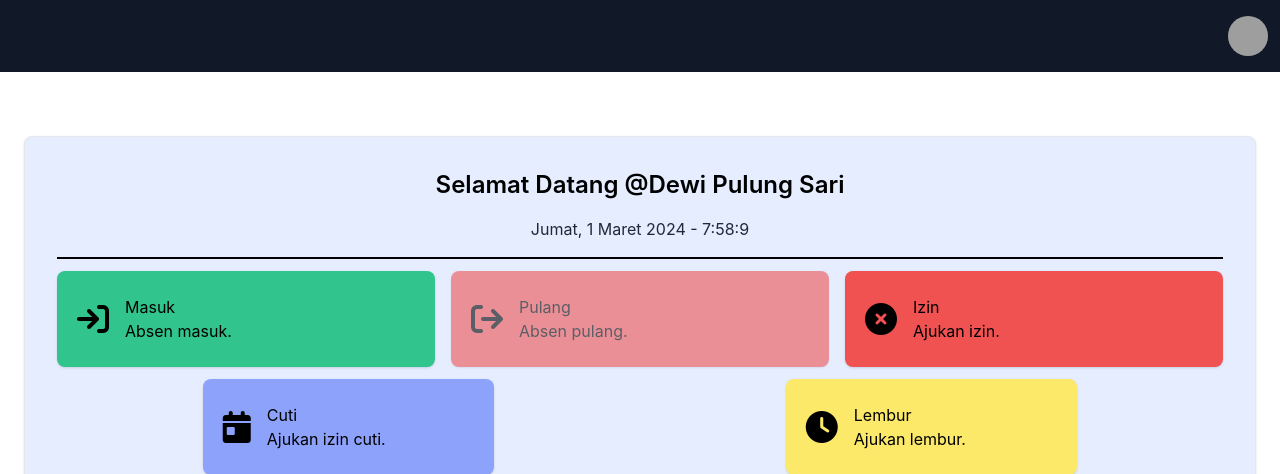
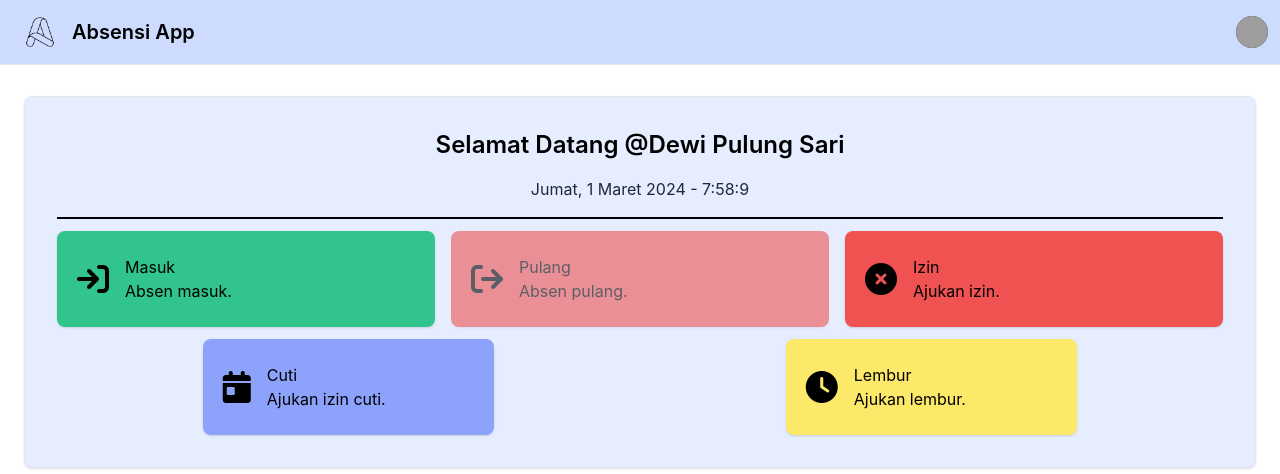
Before and after one commit to projectbinusa/AbsensiPHPVersi2, a CodeIgniter app: page /AbsensiPHPVersi1/user in a window 1280 px wide. Shown: the top 474 px of the page. Run offline with CodeIgniter, Linux system fonts and the light colour scheme; a user stored in the database is signed in; data comes from the database, SQL or seed files in the repository; data that the repository does not hold is empty; some libraries are stand-ins or nearby versions; grey boxes are pictures that could not be loaded.

Commit message:
update warna navbar dan button cuti dan lembur

```diff
--- a/application/views/components/sidebar_super_admin.php
+++ b/application/views/components/sidebar_super_admin.php
@@ -24,7 +24,7 @@ $image = $_SESSION['image'];
 <body>
 
     <!-- Navbar -->
-    <nav class="fixed top-0 z-50 w-full bg-indigo-500 border-b border-gray-200 dark:bg-gray-800 dark:border-gray-700">
+    <nav class="fixed top-0 z-50 w-full bg-indigo-200 border-b border-gray-200 dark:bg-gray-800 dark:border-gray-700">
         <div class="px-3 py-3 lg:px-5 lg:pl-3">
             <div class="flex items-center justify-between">
                 <div class="flex items-center justify-start">
@@ -102,7 +102,7 @@ $image = $_SESSION['image'];
                     <a href="<?php echo base_url('superadmin'); ?>"
                         class="flex items-center p-2 text-gray-900 rounded-lg dark:text-white hover:bg-gray-100 dark:hover:bg-gray-700 group">
                         <i
-                            class="fas fa-tachometer-alt fa-fw fa-lg me-3 text-gray-400 group-hover:text-gray-900 dark:group-hover:text-white"></i>
+                            class="fa-solid fa-house fa-fw fa-lg me-3 text-gray-400 group-hover:text-gray-900 dark:group-hover:text-white"></i>
                         <span class="ml-3">Dashboard</span>
                     </a>
                 </li>
--- a/application/views/components/sidebar_user.php
+++ b/application/views/components/sidebar_user.php
@@ -14,78 +14,34 @@
 </head>
 
 <?php
-$id_user = $_SESSION['id'];
+$id_user = $_SESSION['id']; // Misalkan informasi session disimpan dalam $_SESSION
 $email = $_SESSION['email'];
 $username = $_SESSION['username'];
 $image = $_SESSION['image'];
 ?>
 
 <body>
-    <aside id="logo-sidebar"
-        class="fixed top-0 left-0 z-40 w-64 h-screen transition-transform -translate-x-full bg-gray-50 border-r border-gray-200 sm:translate-x-0 dark:bg-gray-800 dark:border-gray-700"
-        aria-label="Sidebar">
-        <div class="flex flex-col items-center w-40 h-full overflow-hidden text-gray-400 bg-gray-900">
-            <a class="flex items-center w-full px-3 mt-3" href="#">
-                <img src="<?php echo base_url(
-                            './src/assets/image/absensi.png'
-                        ); ?>" class="h-10 mr-3  bg-gray-700 rounded" alt="Absensi Logo" />
-                <span class="self-center text-xl font-semibold sm:text-xl whitespace-nowrap dark:text-white">Absensi
-                    App</span>
-            </a>
-            <div class="w-full px-2">
-                <div class="flex flex-col items-center w-full mt-3 border-t border-gray-700">
-                    <a class="flex items-center w-full h-12 px-3 mt-2 rounded hover:bg-gray-700 hover:text-gray-300 <?=$page == 'dashboard' ? 'text-gray-200 bg-gray-700' :'' ?>"
-                        href=" <?php echo base_url('user') ?>">
-                        <i
-                            class="fa-solid fa-house fa-fw fa-lg me-3 text-gray-400 group-hover:text-gray-900 dark:group-hover:text-white"></i>
-                        <span class="ml-2 text-sm font-medium">Dasboard</span>
-                    </a>
-                    <a class="flex items-center w-full h-12 px-3 mt-2 rounded hover:bg-gray-700 hover:text-gray-300 <?=$page == 'history_absensi' ? 'text-gray-200 bg-gray-700' :'' ?>"
-                        href="<?php echo base_url('user/history_absensi') ?>">
-                        <i
-                            class="fa-solid fa-clock-rotate-left fa-fw fa-lg me-3 text-gray-400 group-hover:text-gray-900 dark:group-hover:text-white"></i>
-                        <span class="ml-2 text-sm font-medium">Absensi</span>
-                    </a>
-                    <a class="flex items-center w-full h-12 px-3 mt-2 rounded hover:bg-gray-700 hover:text-gray-300 <?=$page == 'history_cuti' ? 'text-gray-200 bg-gray-700' :'' ?>"
-                        href="<?php echo base_url('user/history_cuti') ?>">
-                        <i
-                            class="fa-solid fa-umbrella-beach fa-fw fa-lg me-3 text-gray-400 group-hover:text-gray-900 dark:group-hover:text-white"></i>
-                        <span class="ml-2 text-sm font-medium">Cuti</span>
-                    </a>
-                    <a class="flex items-center w-full h-12 px-3 mt-2 rounded hover:bg-gray-700 hover:text-gray-300 <?=$page == 'history_lembur' ? 'text-gray-200 bg-gray-700' :'' ?>"
-                        href="<?php echo base_url('user/history_lembur') ?>">
-                        <i
-                            class="fa-solid fa-laptop fa-fw fa-lg me-3 text-gray-400 group-hover:text-gray-900 dark:group-hover:text-white"></i>
-                        <span class="ml-2 text-sm font-medium">Lembur</span>
-                    </a>
-                </div>
-                <div class="flex flex-col items-center w-full mt-2 border-t border-gray-700 py-5">
-                    <span class="font-semibold ">v 1.0.0</span>
-                </div>
-            </div>
-            <a class="flex items-center justify-center w-full h-16 mt-auto bg-gray-800 hover:bg-gray-700 hover:text-gray-300 absolute bottom-0"
-                href="#">
-                <i
-                    class="fa-solid fa-right-from-bracket fa-fw fa-lg me-3 text-gray-400 group-hover:text-gray-900 dark:group-hover:text-white"></i>
-                <span class="ml-2 text-sm font-medium">Logout</span>
-            </a>
-        </div>
-    </aside>
 
-    <div class="sm:ml-64">
-        <header class="bg-gray-900 top-0 text-gray-400">
-            <div class="px-3 py-4 lg:px-5 lg:pl-3">
+    <!-- Navbar -->
+    <nav class="fixed top-0 z-50 w-full bg-indigo-200 border-b border-gray-200 dark:bg-gray-800 dark:border-gray-700">
+        <div class="px-3 py-3 lg:px-5 lg:pl-3">
             <div class="flex items-center justify-between">
-                    <div class="flex items-center">
+                <div class="flex items-center justify-start">
+
+                    <!-- Hamburger Menu -->
                     <button data-drawer-target="logo-sidebar" data-drawer-toggle="logo-sidebar"
                         aria-controls="logo-sidebar" type="button"
                         class="inline-flex items-center p-2 text-sm text-black rounded-lg sm:hidden">
                         <i class="fa-solid fa-bars fa-xl" aria-hidden="true"></i>
                     </button>
-                        <a class="inline-flex items-center p-2 text-sm text-black rounded-lg sm:hidden">
+                    <a class="flex ml-2 md:mr-24">
+
+                        <!-- Logo Aplikasi -->
                         <img src="<?php echo base_url(
                             './src/assets/image/absensi.png'
-                        ); ?>" class="h-10 mr-3 bg-gray-700 rounded" alt="Absensi Logo" />
+                        ); ?>" class="h-10 mr-3" alt="Absensi Logo" />
+
+                        <!-- Nama Aplikasi -->
                         <span
                             class="self-center text-xl font-semibold sm:text-2xl whitespace-nowrap dark:text-white">Absensi
                             App</span>
@@ -98,19 +54,18 @@ $image = $_SESSION['image'];
                                 class="flex text-sm bg-gray-800 rounded-full focus:ring-4 focus:ring-gray-300 dark:focus:ring-gray-600"
                                 aria-expanded="false" data-dropdown-toggle="dropdown-user">
                                 <span class="sr-only">Open user menu</span>
-                                    <img class="w-10 h-10 rounded-full object-cover" src="<?= base_url(
+                                <img class="w-8 h-8 rounded-full object-cover" src="<?= base_url(
                                     '/images/user/' . $image
                                 ) ?>" alt="user photo"></a>
                             </button>
                         </div>
-                            <div class="z-50 hidden my-4 text-base list-none bg-gray-50 divide-y divide-gray-100 rounded shadow dark:bg-gray-700 dark:divide-gray-600"
+                        <div class="z-50 hidden my-4 text-base list-none bg-indigo-50 divide-y divide-gray-100 rounded shadow dark:bg-gray-700 dark:divide-gray-600"
                             id="dropdown-user">
                             <div class="px-4 py-3" role="none">
                                 <p class="text-sm text-gray-900 dark:text-white" role="none">
                                     <?= $username ?>
                                 </p>
-                                    <p class="text-sm font-medium text-gray-900 truncate dark:text-gray-300"
-                                        role="none">
+                                <p class="text-sm font-medium text-gray-900 truncate dark:text-gray-300" role="none">
                                     <?= $email ?>
                                 </p>
                             </div>
@@ -133,7 +88,53 @@ $image = $_SESSION['image'];
                 </div>
             </div>
         </div>
-        </header>
+    </nav>
+
+    <!-- Sidebar -->
+    <aside id="logo-sidebar"
+        class="fixed top-0 left-0 z-40 w-64 h-screen pt-20 transition-transform -translate-x-full bg-indigo-50 border-r border-gray-200 sm:translate-x-0 dark:bg-gray-800 dark:border-gray-700"
+        aria-label="Sidebar">
+        <div class="h-full px-3 pb-4 overflow-y-auto bg-indigo-50 dark:bg-gray-800">
+            <ul class="space-y-2 font-medium">
+
+                <!-- Menu Dashboard -->
+                <li>
+                    <a href="<?php echo base_url('user'); ?>"
+                        class="flex items-center p-2 text-gray-900 rounded-lg dark:text-white hover:bg-gray-100 dark:hover:bg-gray-700 group">
+                        <i
+                            class="fa-solid fa-house fa-fw fa-lg me-3 text-gray-400 group-hover:text-gray-900 dark:group-hover:text-white"></i>
+                        <span class="ml-3">Dashboard</span>
+                    </a>
+                </li>
+                <li>
+                    <a href="<?php echo base_url('user/history_absensi'); ?>"
+                        class="flex items-center p-2 text-gray-900 rounded-lg dark:text-white hover:bg-gray-100 dark:hover:bg-gray-700 group">
+                        <i
+                            class="fa-solid fa-clock-rotate-left fa-fw fa-lg me-3 text-gray-400 group-hover:text-gray-900 dark:group-hover:text-white"></i>
+                        <span class="flex-1 ml-3 whitespace-nowrap">Absen</span>
+                    </a>
+                </li>
+                <li>
+                    <a href="<?php echo base_url('user/history_cuti'); ?>"
+                        class="flex items-center p-2 text-gray-900 rounded-lg dark:text-white hover:bg-gray-100 dark:hover:bg-gray-700 group">
+                        <i
+                            class="fa-solid fa-calendar-alt fa-fw fa-lg me-3 text-gray-400 group-hover:text-gray-900 dark:group-hover:text-white"></i>
+                        <span class="flex-1 ml-3 whitespace-nowrap">Cuti</span>
+                    </a>
+                </li>
+                <li>
+                    <a href="<?php echo base_url('user/history_lembur'); ?>"
+                        class="flex items-center p-2 text-gray-900 rounded-lg dark:text-white hover:bg-gray-100 dark:hover:bg-gray-700 group">
+                        <i
+                            class="fa-solid fa-business-time fa-fw fa-lg me-3 text-gray-400 group-hover:text-gray-900 dark:group-hover:text-white"></i>
+                        <span class="flex-1 ml-3 whitespace-nowrap">Lembur</span>
+                    </a>
+                </li>
+            </ul>
+        </div>
+    </aside>
+
+    <div class="p-4 sm:ml-64">
     </div>
 </body>
 
--- a/application/views/page/user/dashboard.php
+++ b/application/views/page/user/dashboard.php
@@ -190,7 +190,7 @@
 
                             <div class="mb-4">
                                 <a href="<?php echo base_url('user/izin'); ?>"
-                                    class="w-full flex flex-col items-center bg-red-500 border-red-200 rounded-full shadow md:flex-row md:max-w-xl hover:bg-indigo-100 dark:border-indigo-700 dark:bg-indigo-800 dark:hover:bg-indigo-700 px-5 py-2">
+                                    class="w-full  flex flex-col items-center bg-red-500 border-red-200 rounded-full shadow md:flex-row md:max-w-xl hover:bg-indigo-100 dark:border-indigo-700 dark:bg-indigo-800 dark:hover:bg-indigo-700 px-5 py-2">
                                     <div class="w-2/5 md:w-auto my-4">
                                         <i class="fa-solid fa-circle-xmark fa-2xl mb-2 md:mb-0"></i>
                                     </div>
@@ -200,10 +200,11 @@
                                 </div>
                             </div>
                         </div>
+
                         <div class="grid mt-3 grid-cols-2 md:grid-cols-2">
                             <div class="mb-4">
                                 <a href="<?php echo base_url('user/cuti'); ?>"
-                                    class="w-2/5 mx-auto flex flex-col items-center bg-indigo-400 border-indigo-200 rounded-full shadow md:flex-row md:max-w-xl hover:bg-indigo-100 dark:border-indigo-700 dark:bg-indigo-800 dark:hover:bg-indigo-700 px-5 py-2">
+                                    class="w-1/2 mx-auto flex flex-col items-center bg-indigo-400 border-indigo-200 rounded-full shadow md:flex-row md:max-w-xl hover:bg-indigo-100 dark:border-indigo-700 dark:bg-indigo-800 dark:hover:bg-indigo-700 px-5 py-2">
                                     <div class="w-2/5 md:w-auto my-4">
                                         <i class="fa-solid fa-calendar-day fa-2xl mb-2 md:mb-0"></i>
                                     </div>
@@ -215,7 +216,7 @@
 
                             <div class="mb-4">
                                 <a href="<?php echo base_url('user/lembur'); ?>"
-                                    class="w-2/5 mx-auto flex flex-col items-center bg-yellow-200 border-yellow-200 rounded-full shadow md:flex-row md:max-w-xl hover:bg-yellow-100 dark:border-yellow-700 dark:bg-yellow-800 dark:hover:bg-yellow-700 px-5 py-2">
+                                    class="w-1/2 mx-auto flex flex-col items-center bg-yellow-200 border-yellow-200 rounded-full shadow md:flex-row md:max-w-xl hover:bg-yellow-100 dark:border-yellow-700 dark:bg-yellow-800 dark:hover:bg-yellow-700 px-5 py-2">
                                     <div class="w-2/5 md:w-auto my-4">
                                         <i class="fa-solid fa-clock fa-2xl mb-2 md:mb-0"></i>
                                     </div>
```
Also changed, not shown: application/views/components/sidebar_admin.php (+9 -15 lines). Lines whose indentation alone changed are shown as unchanged.
